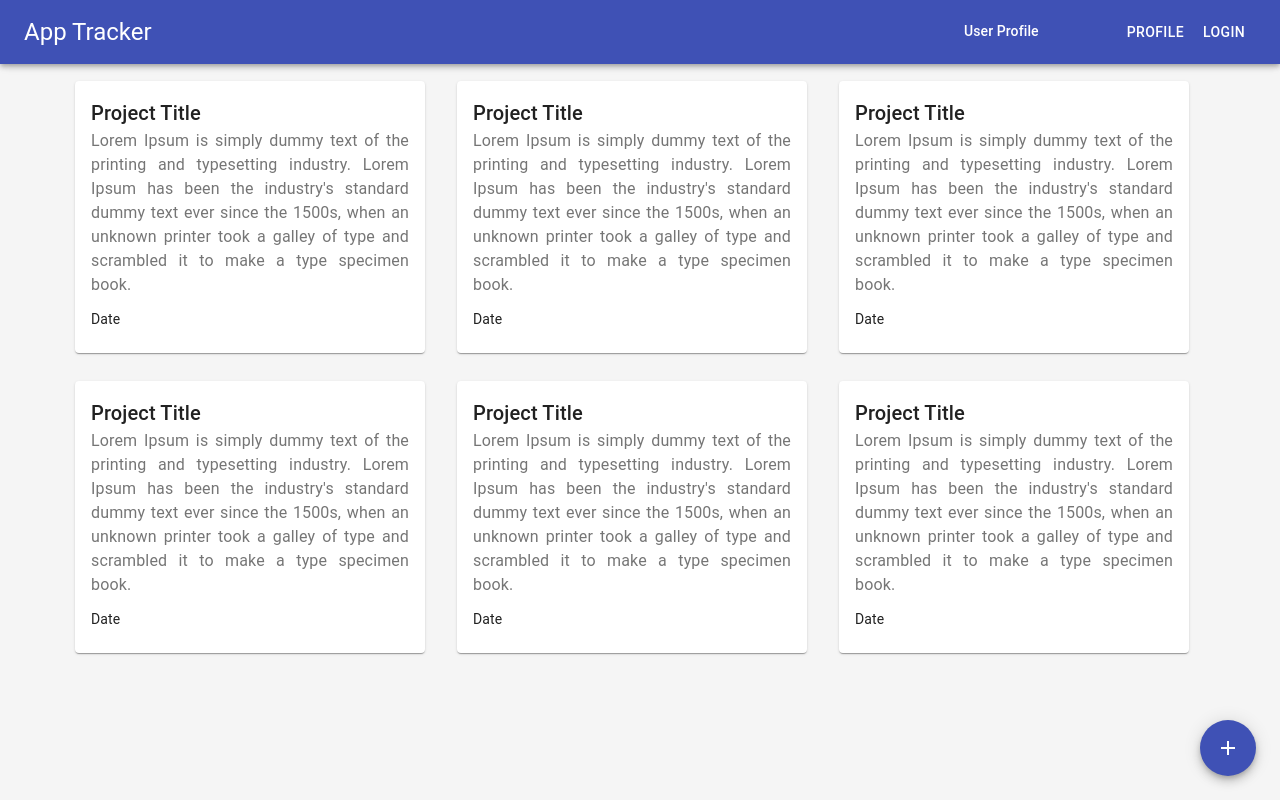
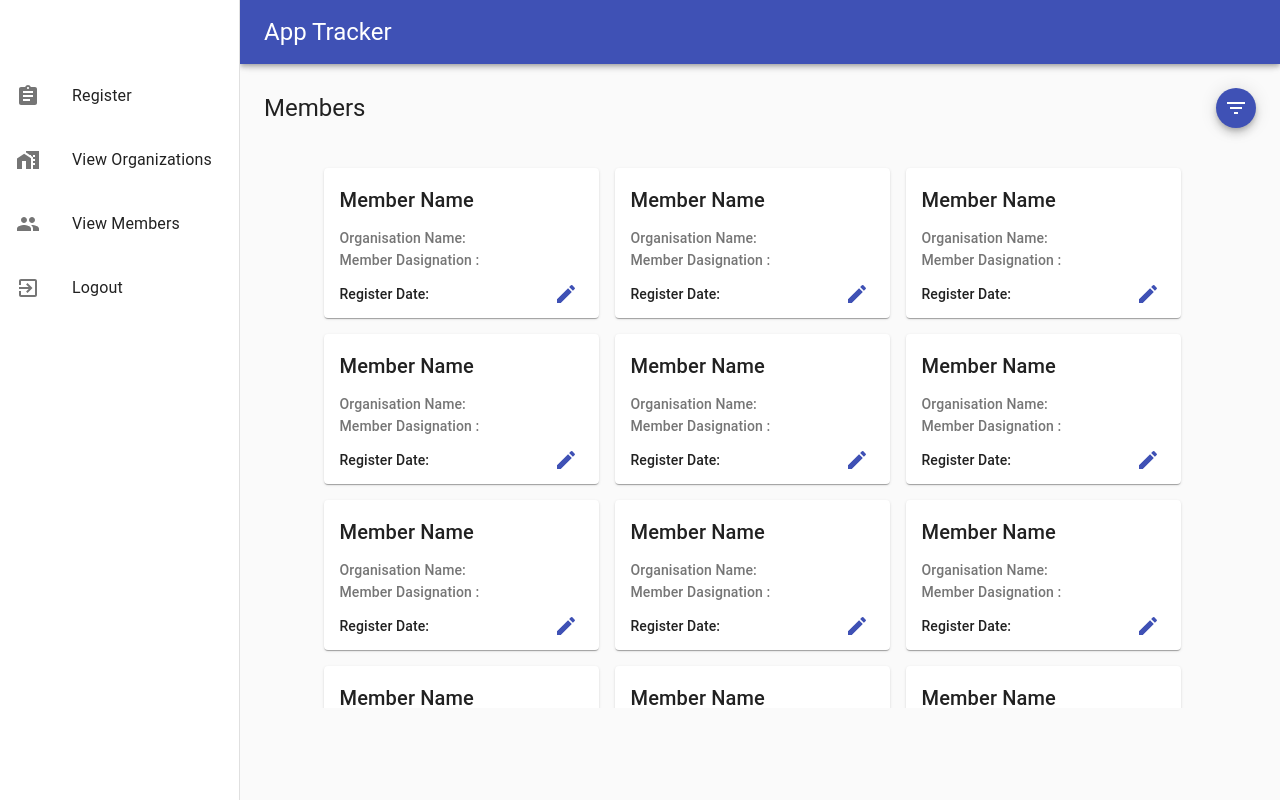
Before and after one commit to AhmedAli125/app-tracker, a React (Create React App) app: page / in a window 1280 px wide. Built offline with nearby package versions, Linux system fonts and the light colour scheme.

Commit message:
admin > view members component complete

```diff
--- a/src/App.js
+++ b/src/App.js
@@ -16,13 +16,12 @@ function App() {
     <AdminStates>
       <ManagerStates>
         <div className="App">
-          {/* <AdminDashboard> */}
-            {/* <MemberDashboard /> */}
-            {/* <FilterMember /> */}
+          <AdminDashboard>
+            <MemberDashboard />
             {/* <AddOrganization /> */}
-          {/* </AdminDashboard>     */}
-          <Header />
-          <Dashboard />
+          </AdminDashboard>
+          {/* <Header /> */}
+          {/* <Dashboard /> */}
         </div>
       </ManagerStates>
     </AdminStates>
--- a/src/components/admin/memberDashboard/MemberDashboard.js
+++ b/src/components/admin/memberDashboard/MemberDashboard.js
@@ -1,15 +1,19 @@
-import React from 'react';
-// import Fab from '@material-ui/core/Fab';
-// import FilterListIcon from '@material-ui/icons/FilterList';
+import React, { useContext } from 'react';
 import Typography from '@material-ui/core/Typography';
-import MemberList from './members/MemberList'
-import FilterButton from '../../ui/button/filterButton/FilterButton'
+import MemberList from './members/MemberList';
+import FilterButton from '../../ui/button/filterButton/FilterButton';
+import AdminContext from '../../../context/admin/AdminContext';
+import FilterMember from './members/filterMember/FilterMember';
 
 function ViewMember() {
+
+    const adminContext = useContext(AdminContext);
+    const { filterModal, openFilterModalHandler } = adminContext;
+
     return (
         <div
             style={{
-                maxWidth:'1000px',
+                maxWidth: '1000px',
                 margin: '0 auto',
                 // border:'1px solid'
             }}
@@ -19,7 +23,7 @@ function ViewMember() {
                     // border: '1px solid',
                     display: 'flex',
                     alignItems: 'center',
-                    marginBottom:'20px'
+                    marginBottom: '20px'
                 }}
             >
                 <Typography variant='h5'
@@ -28,22 +32,22 @@ function ViewMember() {
                     }}
                 >
                     Members
-                </Typography>
-                <FilterButton clicked={`pass state`} />
-                {/* <Fab color="default" aria-label="filter">
-                    <FilterListIcon />
-                </Fab> */}
+                    </Typography>
+                <FilterButton clicked={openFilterModalHandler} />
             </div>
             <div
                 style={{
                     // border: '1px solid',
                     height: '70vh',
                     overflow: 'auto',
-                    paddingTop:'20px'
+                    paddingTop: '20px'
                 }}
             >
                 <MemberList />
             </div>
+            {filterModal &&
+                <FilterMember />
+            }
         </div>
     );
 }
--- a/src/components/admin/memberDashboard/members/filterMember/FilterMember.js
+++ b/src/components/admin/memberDashboard/members/filterMember/FilterMember.js
@@ -11,7 +11,7 @@ function FilterMember() {
     console.log(adminContext)
     const {
         filterModal,
-        closeFilterModal
+        closeFilterModalHandler
     } = adminContext;
 
     const [firstName, setFirstName] = useState('');
@@ -44,7 +44,7 @@ function FilterMember() {
 
     return (
         filterModal &&
-        <Modal show={true} clicked={closeFilterModal}>
+        <Modal show={true} clicked={closeFilterModalHandler}>
             <Typography variant='h6'>
                 Search By
             </Typography>
@@ -120,9 +120,9 @@ function FilterMember() {
                         <Button
                             startIcon={<CloseIcon />}
                             color='secondary'
-                            onClick={closeFilterModal}
+                            onClick={closeFilterModalHandler}
                         >
-                                Cancel
+                            Cancel
                         </Button>
                     </ButtonGroup>
                 </FormControl>
--- a/src/components/manager/addProject/createProject/CreateProject.js
+++ b/src/components/manager/addProject/createProject/CreateProject.js
@@ -13,9 +13,7 @@ function CreateProject() {
     const {
         cancelProjectHandler,
         openMemberModalHandler,
-        // closeMemberModal,
         openTaskModalHandler,
-        // closeTaskModalHandler
     } = managerContext;
 
     return (
@@ -60,12 +58,8 @@ function CreateProject() {
                     Add Tasks
                 </Button>
             </div>
-            <AddMembers
-                // reset={closeMemberModalHandler}
-            />
-            <AddTask
-                // reset={closeTaskModalHandler}
-            />
+            <AddMembers />
+            <AddTask />
 
             <div className='task-list'>
                 <TaskList />
--- a/src/components/ui/button/filterButton/FilterButton.js
+++ b/src/components/ui/button/filterButton/FilterButton.js
@@ -1,6 +1,6 @@
 import React from 'react';
-import IconButton from '@material-ui/core/IconButton';
 import { makeStyles } from '@material-ui/core/styles';
+import Fab from '@material-ui/core/Fab';
 import FilterListIcon from '@material-ui/icons/FilterList';
 
 function FilterButton({clicked}) {
@@ -16,11 +16,14 @@ function FilterButton({clicked}) {
     const classes = useStyles();
 
     return (
-        <IconButton onClick={clicked} aria-label="filter"
-            // color='primary'
-            className={classes.margin}>
+        <Fab
+            onClick={clicked}
+            color="primary"
+            aria-label="filter"
+            size='small'
+        >
             <FilterListIcon />
-        </IconButton>
+        </Fab>
     )
 }
 
--- a/src/context/Type.js
+++ b/src/context/Type.js
@@ -1,7 +1,8 @@
-export const PROJECT_CREATE = 'PROJECT_CREATE';
+export const CREATE_PROJECT = 'CREATE_PROJECT';
 export const CANCEL_PROJECT = 'CANCEL_PROJECT';
 export const OPEN_MEMBER_MODAL = 'OPEN_MEMBER_MODAL'
 export const CLOSE_MEMBER_MODAL = 'CLOSE_MEMBER_MODAL'
 export const OPEN_TASK_MODAL = 'OPEN_TASK_MODAL'
 export const CLOSE_TASK_MODAL = 'CLOSE_TASK_MODAL'
+export const OPEN_FILTER_MODAL = 'OPEN_FILTER_MODAL'
 export const CLOSE_FILTER_MODAL = 'CLOSE_FILTER_MODAL'
--- a/src/context/admin/AdminReducer.js
+++ b/src/context/admin/AdminReducer.js
@@ -1,9 +1,15 @@
 import {
+    OPEN_FILTER_MODAL,
     CLOSE_FILTER_MODAL
 } from '../Type'
 
 export default (state, action)=>{
     switch(action.type){
+        case OPEN_FILTER_MODAL:
+            return{
+                ...state,
+                filterModal : true
+            }
         case CLOSE_FILTER_MODAL:
             return{
                 ...state,
--- a/src/context/admin/AdminStates.js
+++ b/src/context/admin/AdminStates.js
@@ -2,6 +2,7 @@ import React, {useReducer} from 'react';
 import AdminReducer from './AdminReducer'
 import AdminContext from './AdminContext'
 import {
+    OPEN_FILTER_MODAL,
     CLOSE_FILTER_MODAL
 } from '../Type'
 
@@ -12,15 +13,20 @@ const AdminStates = props => {
 
     const [state, dispatch] = useReducer(AdminReducer, initialState);
 
-    const closeFilterModal =  () => {
+    const openFilterModalHandler =  () => {
+        dispatch({type: OPEN_FILTER_MODAL});
+    }
+
+    const closeFilterModalHandler =  () => {
         dispatch({type: CLOSE_FILTER_MODAL});
     }
 
     return (
         <AdminContext.Provider
             value={{
-                filterModal : state.filterModal,
-                closeFilterModal
+                filterModal: state.filterModal,
+                openFilterModalHandler,
+                closeFilterModalHandler
             }}
         >
             {props.children}
--- a/src/context/manager/ManagerReducer.js
+++ b/src/context/manager/ManagerReducer.js
@@ -1,5 +1,5 @@
 import {
-    PROJECT_CREATE,
+    CREATE_PROJECT,
     CANCEL_PROJECT,
     OPEN_MEMBER_MODAL,
     CLOSE_MEMBER_MODAL,
@@ -9,7 +9,7 @@ import {
 
 export default (state, action) => {
     switch(action.type) {
-        case PROJECT_CREATE:
+        case CREATE_PROJECT:
             return {
                 ...state,
                 projects: false,
--- a/src/context/manager/ManagerStates.js
+++ b/src/context/manager/ManagerStates.js
@@ -4,7 +4,7 @@ import ManagerReducer from './ManagerReducer'
 // axios
 //firebase
 import {
-    PROJECT_CREATE,
+    CREATE_PROJECT,
     CANCEL_PROJECT,
     OPEN_MEMBER_MODAL,
     CLOSE_MEMBER_MODAL,
@@ -25,7 +25,7 @@ const ManagerStates = props => {
     const [state, dispatch] = useReducer(ManagerReducer, initialState)
 
     const createProjectHandler = () => {
-        dispatch({ type: PROJECT_CREATE})
+        dispatch({ type: CREATE_PROJECT})
         // console.log('project Cancel')
     }
 
```
Also changed, not shown: src/components/ui/button/addButton/AddButton.js (line endings or trailing spaces).
